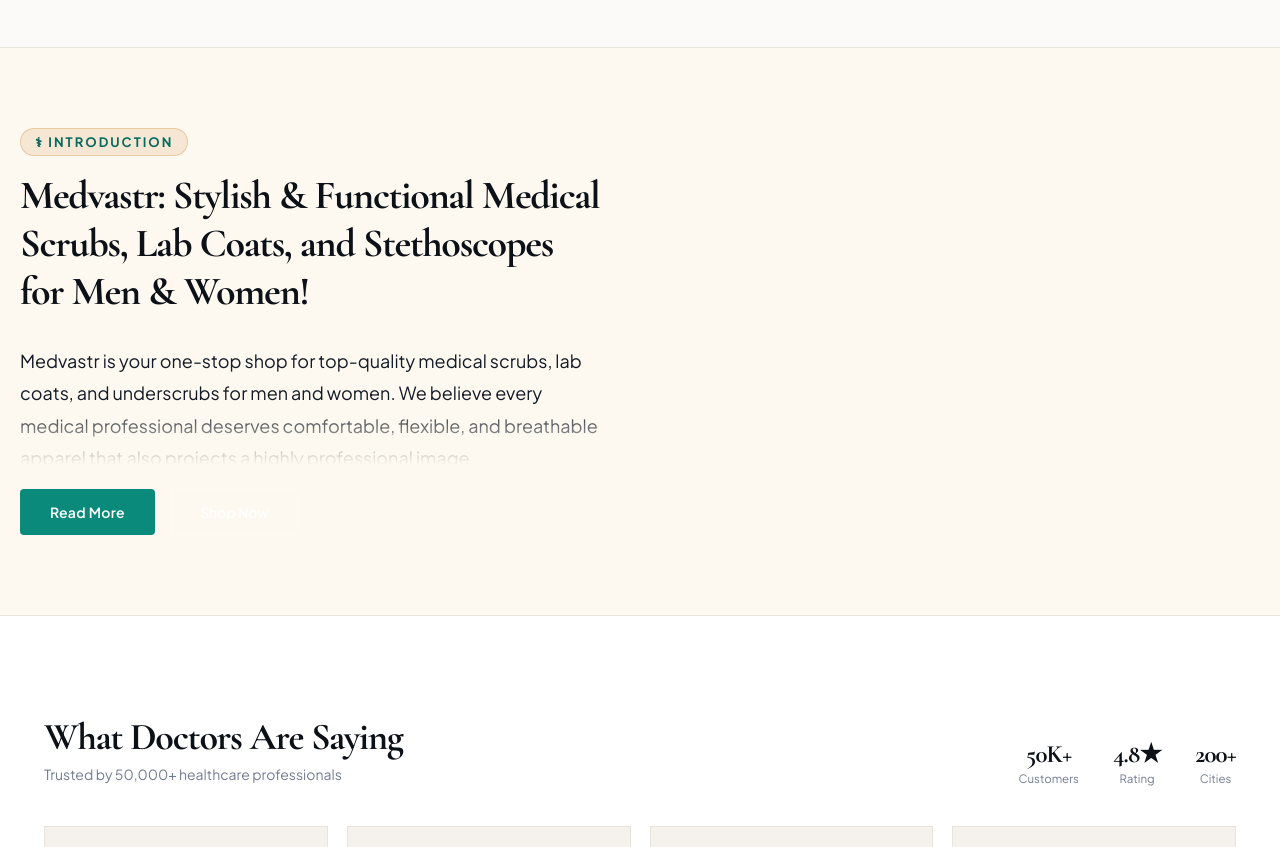
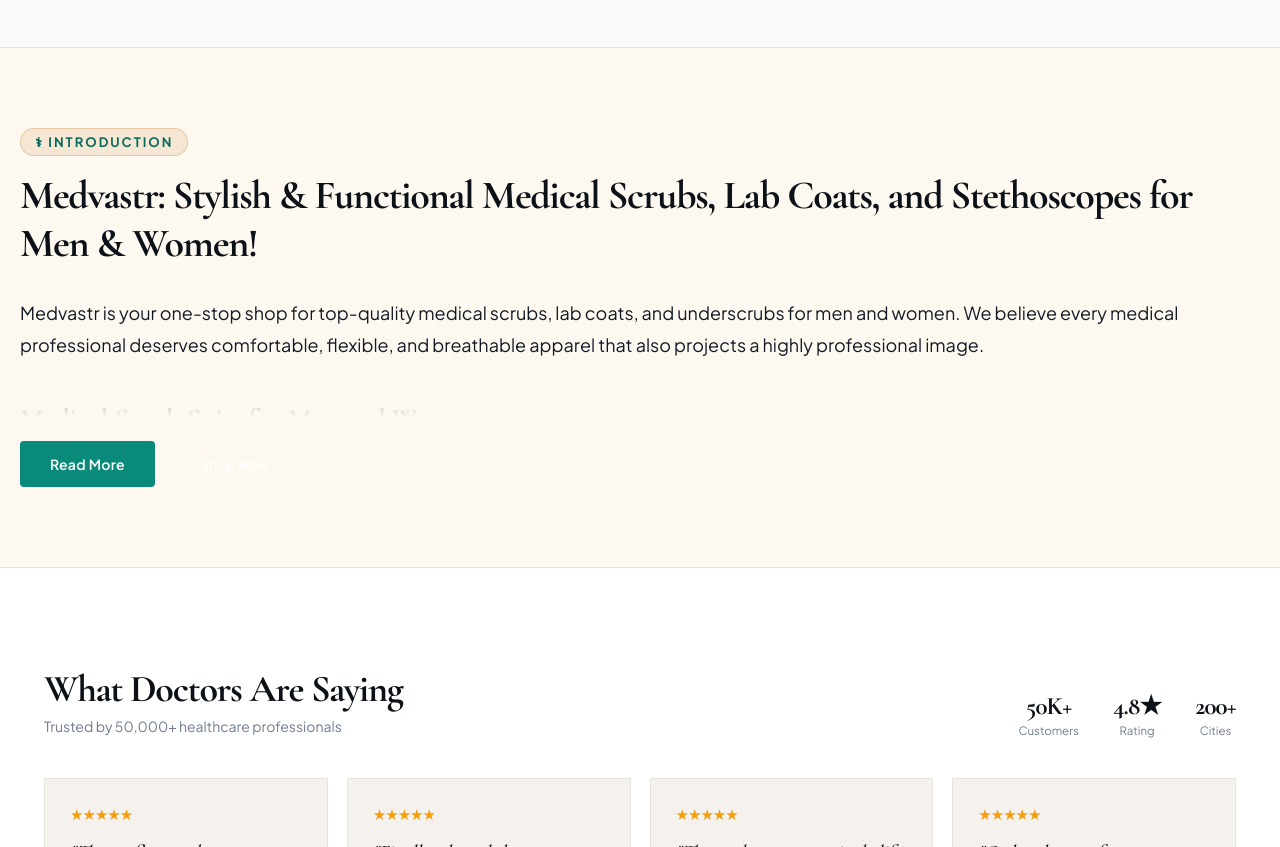
Before and after one commit to MRVISTAARNET/Medvastr_final, a Next.js app: page / in a window 1280 px wide. Shown: the part 5580-6427 px from the top of the page. Built offline with nearby package versions, Linux system fonts and the light colour scheme.

Commit message:
style: fix introduction section width by removing grid columns

```diff
--- a/src/app/globals.css
+++ b/src/app/globals.css
@@ -2309,10 +2309,7 @@
   max-width: 1560px;
   margin: 0 auto;
   padding: 88px 44px;
-  display: grid;
-  grid-template-columns: 1fr 1fr;
-  gap: 72px;
-  align-items: center;
+  display: block;
 }
 
 .about-tag {
```
